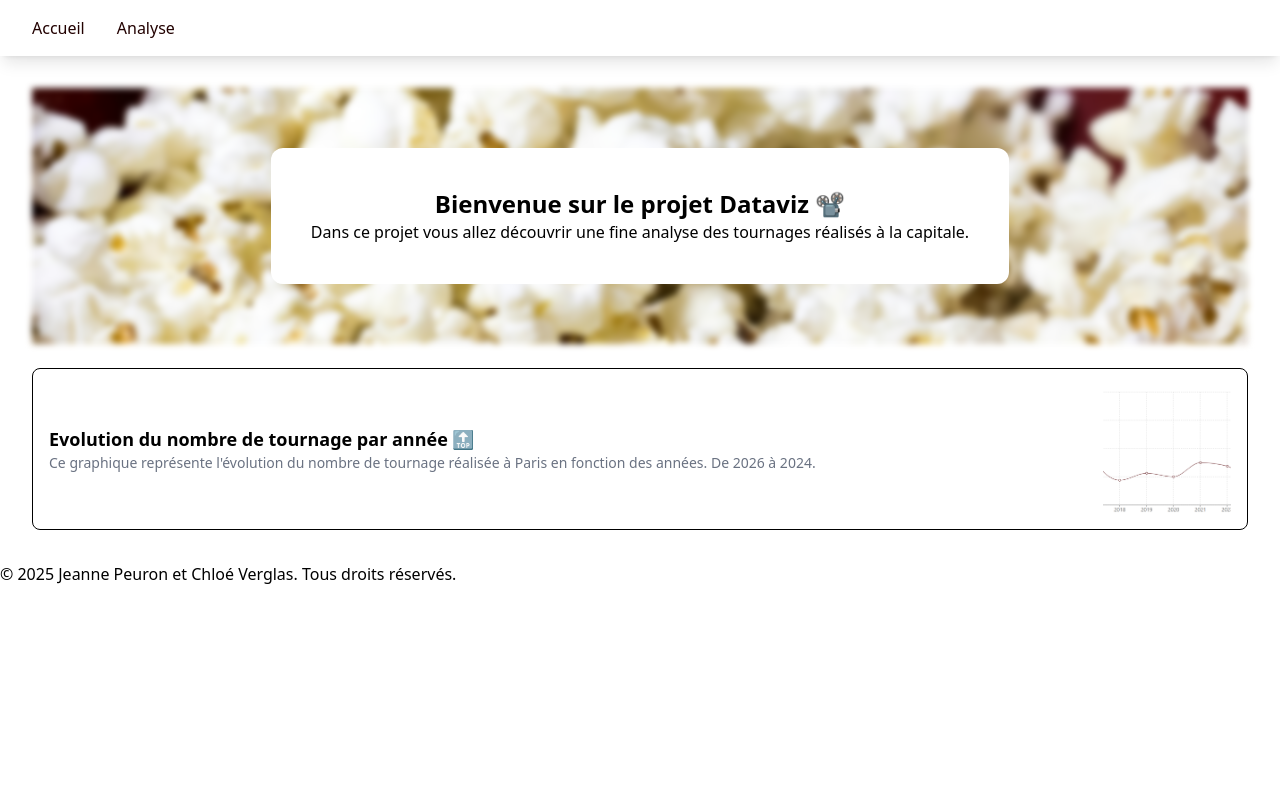
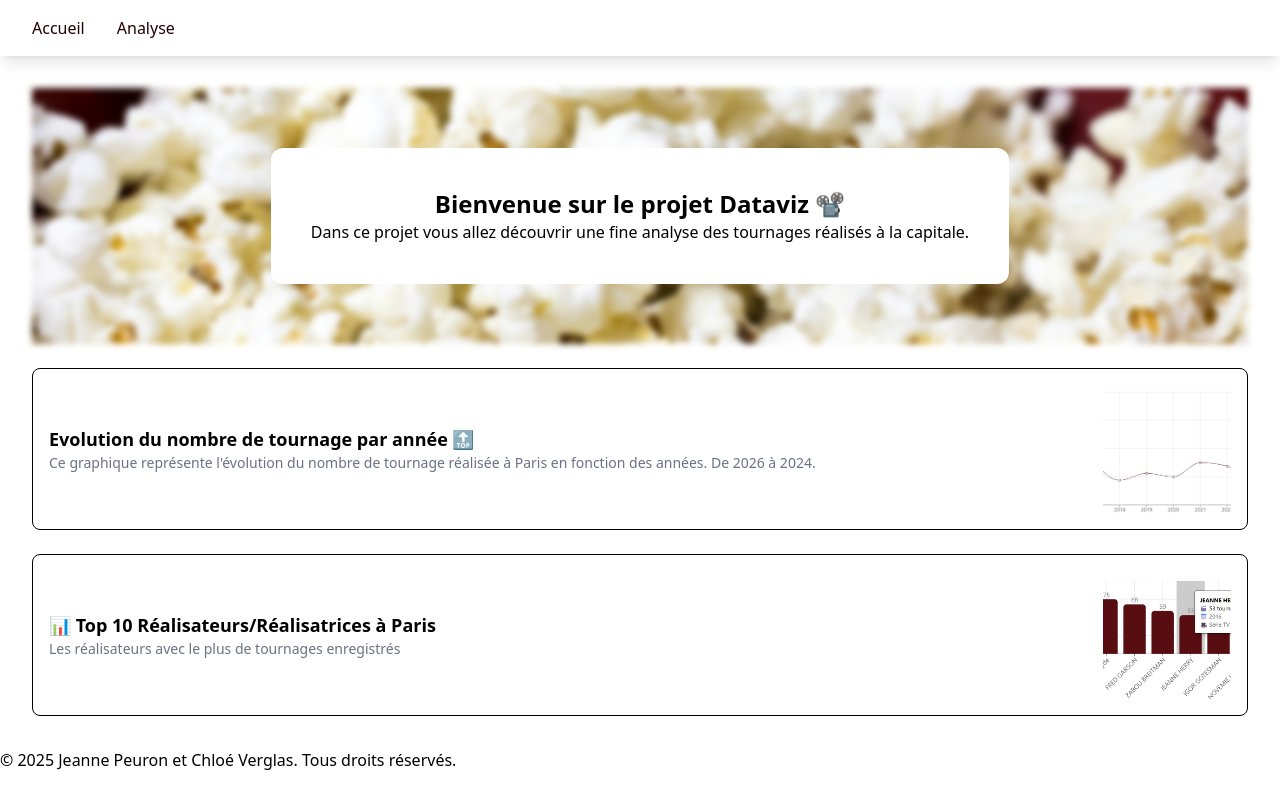
Before and after one commit to freezer49/DATAVIZ-JC, a React (Vite) app: page / in a window 1280 px wide. Built offline with nearby package versions, Linux system fonts and the light colour scheme.

Commit message:
HomeCard TopDirectors

```diff
--- a/src/App.tsx
+++ b/src/App.tsx
@@ -7,7 +7,7 @@ import LineChart from "./components/LineChart";
 // import ShootingTypeChart from "./components/ShootingTypeChart";
 import TopDirectors from "./components/TopDirectors";
 import HomeCard from "./components/HomeCard";
-import { LineChartInfo } from "./components/ChartInfo";
+import { LineChartInfo, TopDirectorsInfo } from "./components/ChartInfo";
 
 export default function App() {
   return (
@@ -22,6 +22,7 @@ export default function App() {
             <div className="p-8 flex flex-col gap-6">
               <Image />
               <HomeCard chartInfo={LineChartInfo} />
+              <HomeCard chartInfo={TopDirectorsInfo} />
               {/* Tu peux ajouter d'autres HomeCard ici pour d'autres graphiques */}
             </div>
           }
--- a/src/components/ChartInfo.tsx
+++ b/src/components/ChartInfo.tsx
@@ -12,3 +12,10 @@ export const LineChartInfo = {
     "Ce graphique représente l'évolution du nombre de tournage réalisée à Paris en fonction des années. De 2026 à 2024.",
   thumbnail: "../public/picLineChart.png",
 };
+
+export const TopDirectorsInfo = {
+  id: "TopDirectors", // <-- C'est ton chartId
+  title: "📊 Top 10 Réalisateurs/Réalisatrices à Paris",
+  description: "Les réalisateurs avec le plus de tournages enregistrés",
+  thumbnail: "../public/picTopDirectors.png",
+};
--- a/src/components/TopDirectors.tsx
+++ b/src/components/TopDirectors.tsx
@@ -3,6 +3,8 @@ import { useState, useEffect } from "react";
 
 // Import des composants Recharts pour créer le graphique
 import { BarChart, Bar, XAxis, YAxis, CartesianGrid, Tooltip } from "recharts";
+
+import { TopDirectorsInfo } from "./ChartInfo";
 
 // Structure TypeScript : définit la forme des données d'un réalisateur
 interface DirectorData {
@@ -109,12 +111,8 @@ export default function TopDirectors() {
   // Affichage du graphique avec les données du top 10
   return (
     <div className="p-5">
-      <h2 className="text-2xl font-bold">
-        📊 Top 10 Réalisateurs/Réalisatrices à Paris
-      </h2>
-      <p className="text-gray-500 mb-5">
-        Les réalisateurs avec le plus de tournages enregistrés
-      </p>
+      <h2 className="text-2xl font-bold">{TopDirectorsInfo.title}</h2>
+      <p className="text-gray-500 mb-5">{TopDirectorsInfo.description}</p>
 
       <BarChart
         width={800}
```
Also changed, not shown: public/picTopDirectors.png (added).
